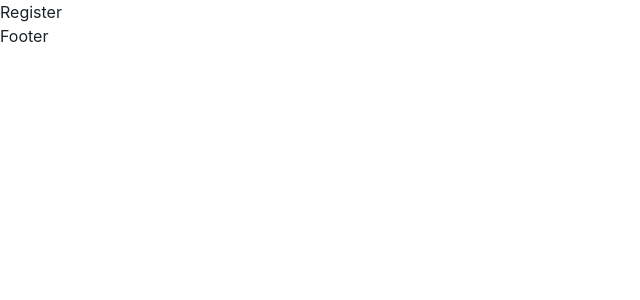
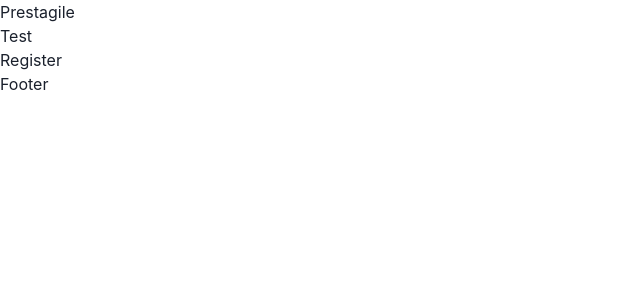
Before and after one commit to FairFightKing/PrestAgile, a Next.js app in the folder app/: page / in a window 1280 px wide. Shown: the top 300 px of the page, without its empty margins (0-640 px from the left). Built offline with nearby package versions, Linux system fonts and the light colour scheme.

Commit message:
send text banner setup

```diff
--- a/app/ui/components/header.tsx
+++ b/app/ui/components/header.tsx
@@ -1,5 +1,15 @@
-import { LinkComponent } from './navigation/LinkComponent'
+import { LinkComponent } from './navigation/LinkComponent';
 
 export default function Header() {
-  return <div></div>
+  return (
+    <div>
+      <h1>Prestagile</h1>
+      <div>
+        <LinkComponent
+          target="/test"
+          child={<button color="primary">Test</button>}
+        />
+      </div>
+    </div>
+  );
 }
```
Also changed, not shown: app/ui/components/bannerHomePage.tsx (added, +31 -0 lines).
